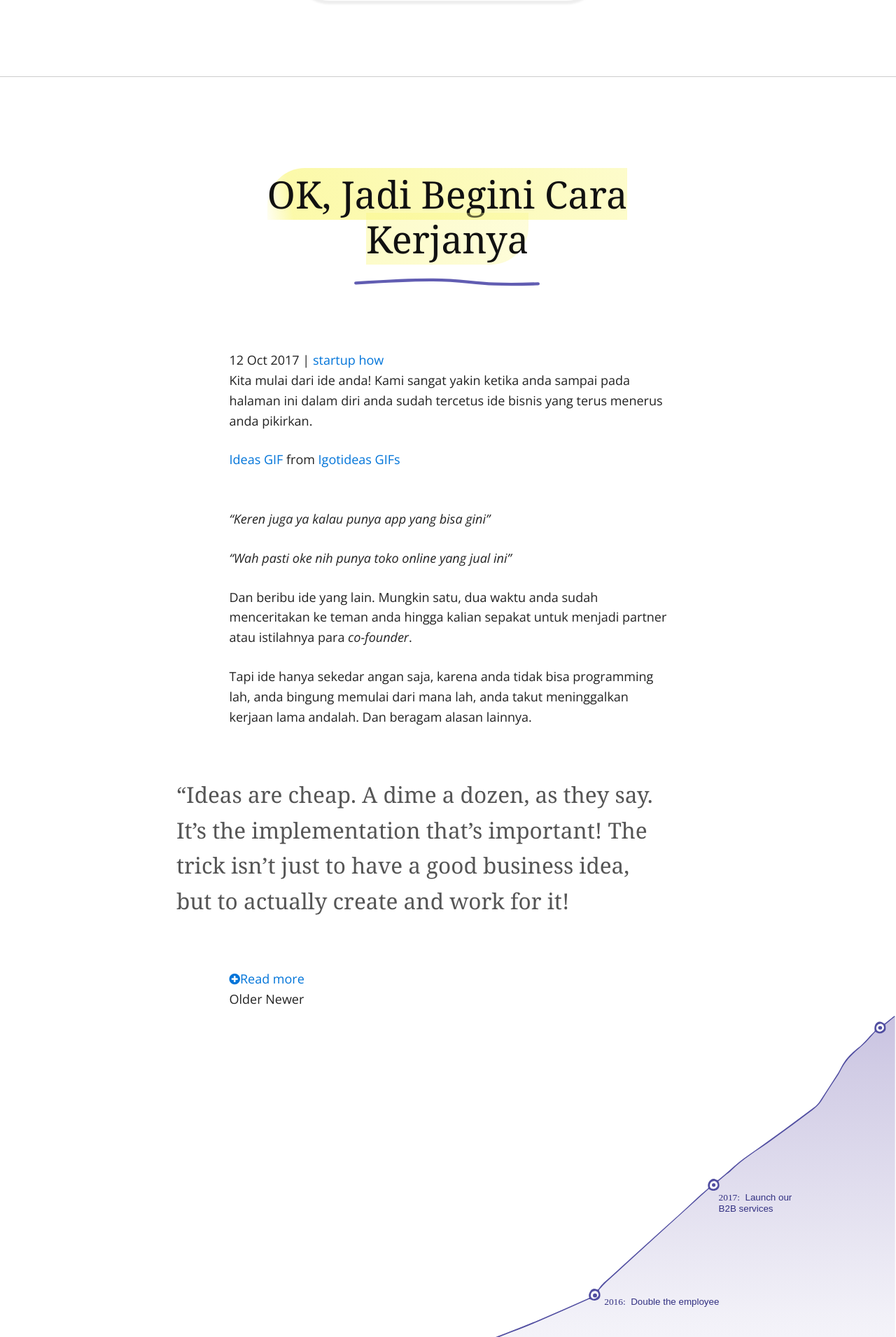
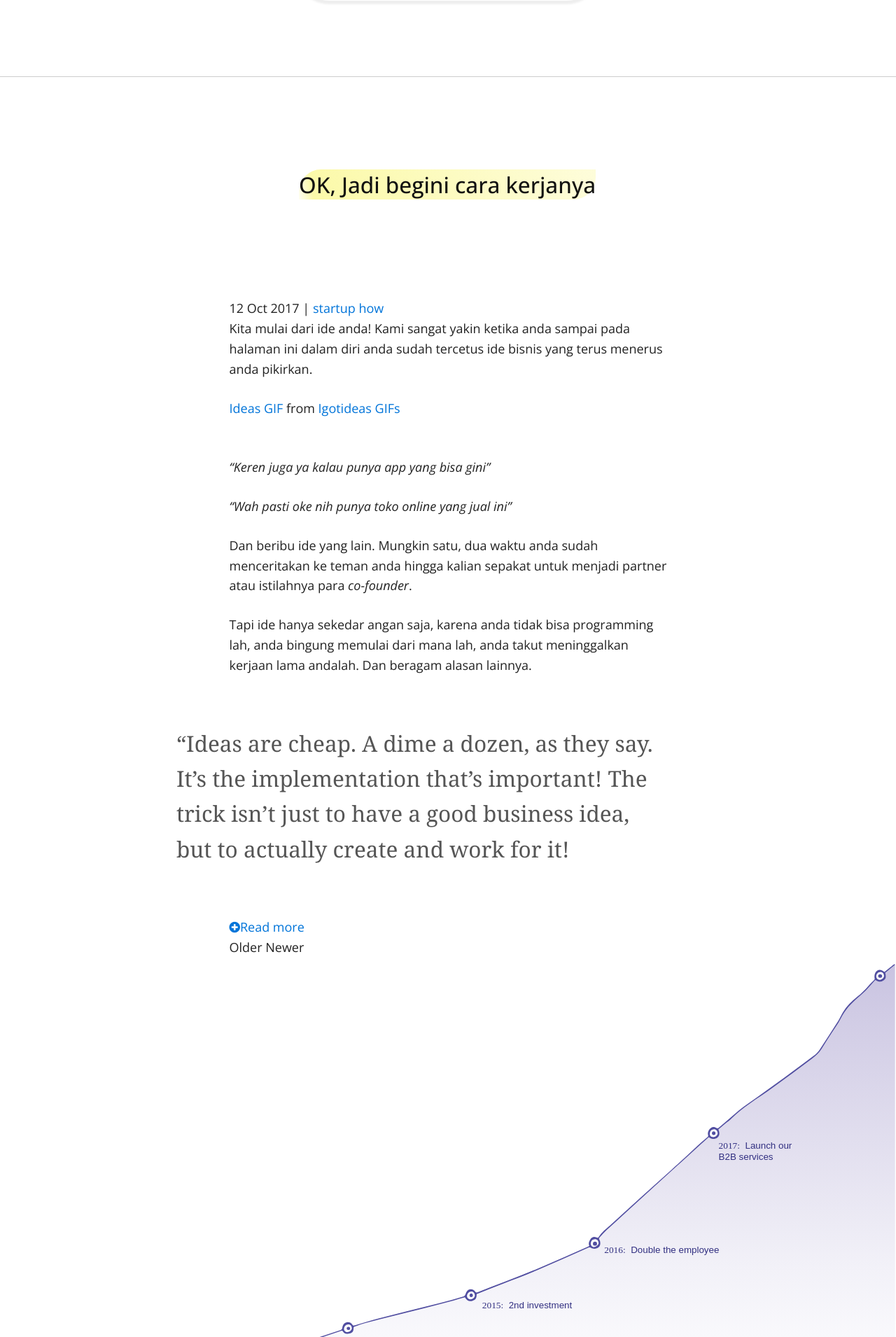
Before and after one commit to kemtol/rocktokom, a Jekyll site: the page built from jurnal/index.html, in a window 1280 px wide. Shown: the part 1124-3034 px from the top of the page at 70% size. Built offline with Jekyll 4.4.1, drawn with Linux system fonts in a browser that asks for light colours; nearby versions of some CDN libraries; a script that is not in the unit is left out; the list of posts is cut into pages by our own code.

Commit message:
Update index.html

```diff
--- a/jurnal/index.html
+++ b/jurnal/index.html
@@ -6,7 +6,7 @@ layout: page
 <div class="posts">
   {% for post in paginator.posts %}
   <div class="post">
-    <h2 class="post-title" style="font-family: georgia;font-size: 3rem;font-weight: 500;text-transform: capitalize;background: url(http://www.rocktokom.co/images/sketch-line-green.svg) no-repeat bottom;background-size: 50% 0.75rem;margin-bottom: 5rem;padding-bottom: 2rem;">
+    <h2 class="post-title">
       <a href="{{ site.baseurl }}{{ post.url }}">
         {{ post.title }}
       </a>
```
